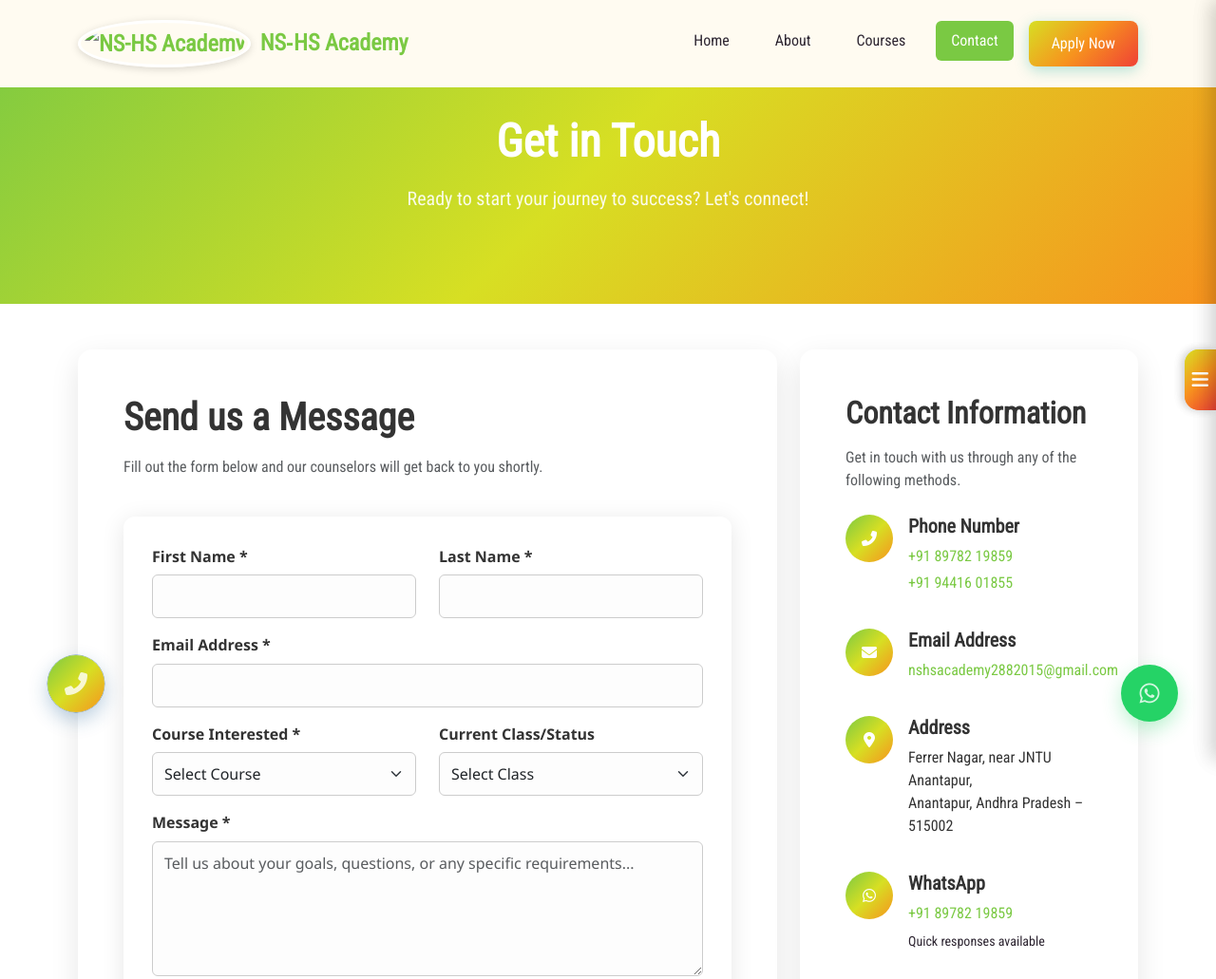
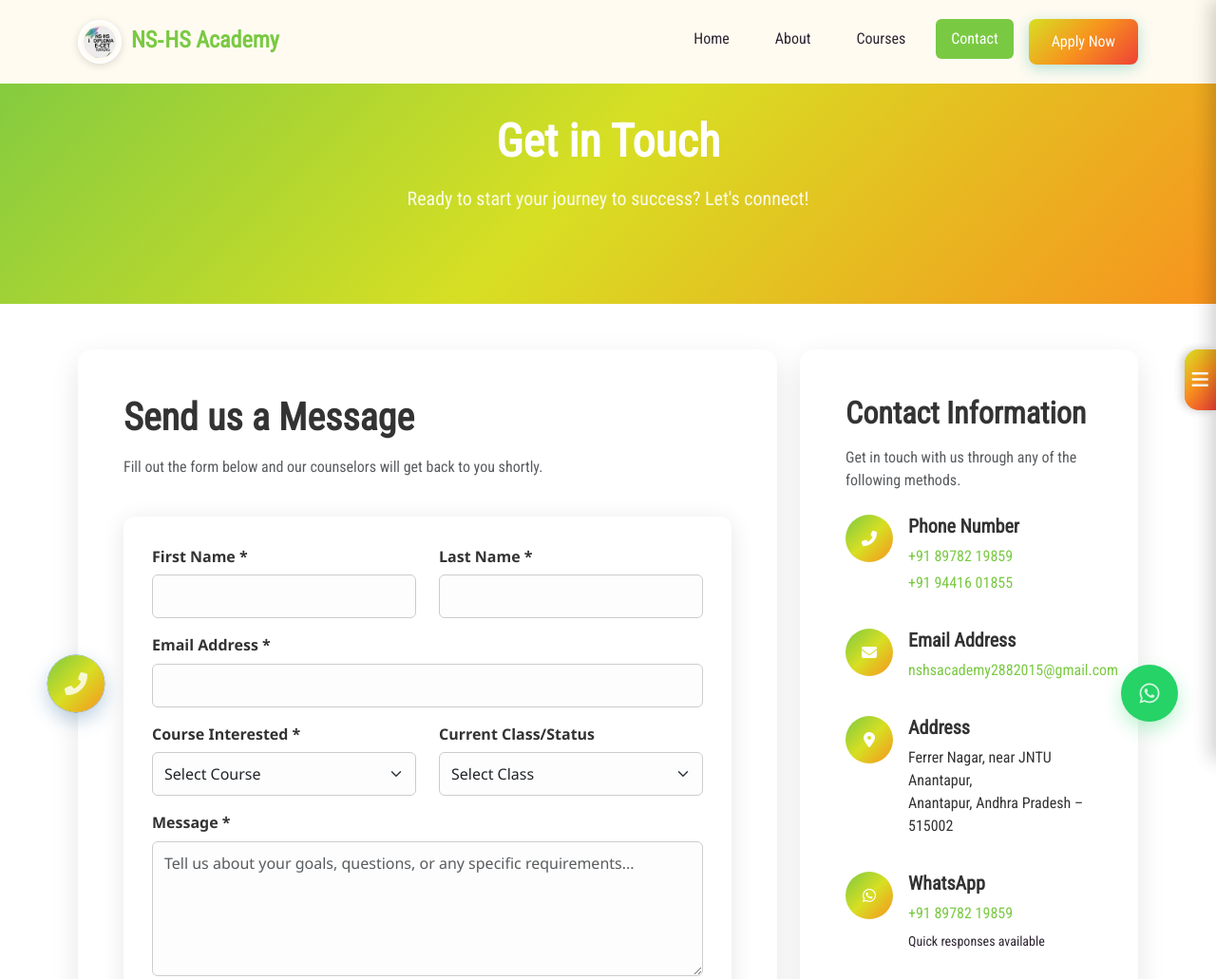
Before and after one commit to FiNix-Digital/NS-HS-C2, a plain HTML site: page contact.html in a window 1280 px wide. Shown: the top 1031 px of the page at 95% size. Drawn offline with nearby package versions, Linux system fonts and the light colour scheme.

Commit message:
contact.html

```diff
--- a/contact.html
+++ b/contact.html
@@ -2,7 +2,7 @@
 <html lang="en">
 <head>
   <!-- Favicon -->
-  <link rel="icon" href="./assets/logo NS-HS.jpg" type="image/jpeg" />
+  <link rel="icon" href="./assets/logo-nshs.jpg" type="image/jpeg" />
 
   <!-- Charset & Viewport -->
   <meta charset="UTF-8" />
@@ -46,7 +46,7 @@
     <nav class="navbar navbar-expand-lg navbar-dark fixed-top custom-navbar">
       <div class="container">
         <a class="navbar-brand fw-bold" href="index.html">
-          <img class="logo" src="./Assets/logo NS-HS.jpg" alt="NS-HS Academy">NS‑HS Academy
+          <img class="logo" src="./Assets/logo-nshs.jpg" alt="NS-HS Academy">NS‑HS Academy
         </a>
         <button
           class="navbar-toggler"
```
